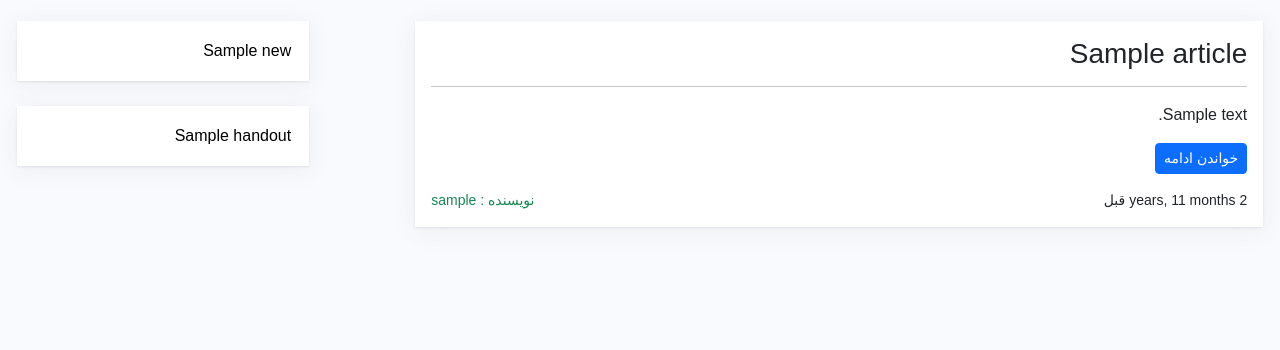
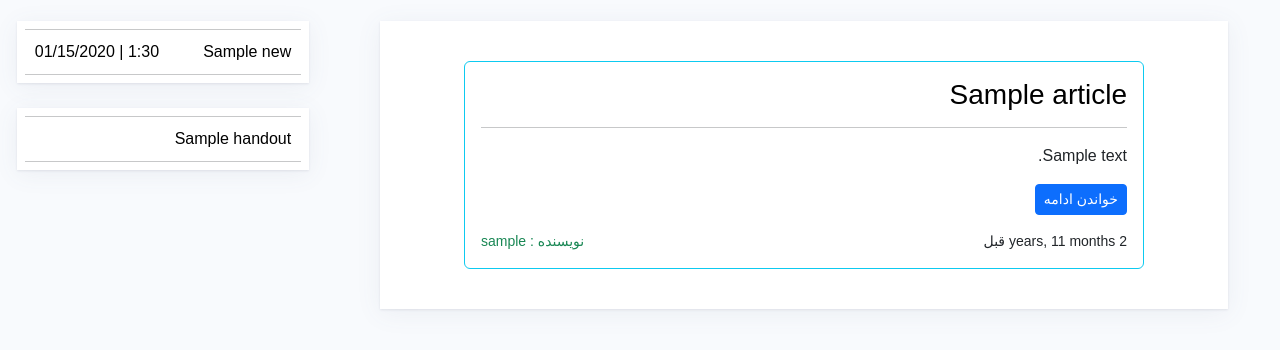
Before and after one commit to PooyaRezaee/institute, a Django app: page / in a window 1280 px wide. Shown: the part 72-422 px from the top of the page. Run offline with Django 4.2, Linux system fonts and the light colour scheme; tables that the repository leaves empty hold one stand-in row (values such as "Sample post"); some web fonts are replaced.

Commit message:
Upgrade UI

```diff
--- a/home/templates/home/detail_news.html
+++ b/home/templates/home/detail_news.html
@@ -5,5 +5,6 @@
         <h3>{{news.title}}</h3>
         <hr>
         <p>{{news.body | linebreaks }}</p>
+        <p class='text-primary font-italic'><span>{{news.created | date:'f' }} | {{news.created | date:'SHORT_DATE_FORMAT' }}</span></p>
     </div>
 {% endblock body  %}
--- a/home/templates/home/index.html
+++ b/home/templates/home/index.html
@@ -7,9 +7,12 @@
         <section class="box p-2" dir="rtl">
             <!-- News -->
             {% for news in last_news %}
-            <a href='{% url "home:detail-news" news.id %}' class="item-box d-block">
-                {{news.title}}
+            <hr class='m-0'>
+            <a href='{% url "home:detail-news" news.id %}' class="item-box d-flex justify-content-between">
+                <span>{{news.title}}</span>
+                <span>{{news.created | date:'f' }} | {{news.created | date:'SHORT_DATE_FORMAT' }}</span>
             </a>
+            <hr class='m-0'>
             {% empty %}
             <p class="item-box d-block">
                 در حال حاضر خبری بارگذاری نشده
@@ -18,10 +21,12 @@
         </section>
         <section class="box p-2" dir="rtl">
             <!-- handout -->
+            <hr class='m-0'>
             {% for handout in last_handout %}
             <a href='{{ handout.pdf.url }}' class="item-box d-block">
                 {{handout.title}}
             </a>
+            <hr class='m-0'>
             {% empty %}
             <p class="item-news d-block">
                 در حال حاضر جزوه ای بارگذاری نشده
@@ -30,16 +35,16 @@
         </section>
     </div>
 
-    <section class="col-8 float-start box p-3" dir="rtl">
+    <section class="col-8 float-start box p-3 ms-5" dir="rtl">
         <!-- Artiles -->
         {% for article in last_articles %}
-        <div>
-            <h3>{{article.title}}</h3>
+        <div class="col-10 mx-auto my-4 p-3 border border-1 border-info rounded">
+            <h3><a href="{% url 'home:detail-article' article.pk %}" class="link">{{article.title}}</a></h3>
             <hr>
-            <p>{{article.body | truncatechars:25 | linebreaks}} <a href="{% url 'home:detail-article' article.pk %}" class='btn btn-sm btn-primary'>خواندن ادامه</a></p>
+            <p>{{article.body | truncatechars:300 | linebreaks}} <a href="{% url 'home:detail-article' article.pk %}" class='btn btn-sm btn-primary'>خواندن ادامه</a></p>
             <small class="float-start text-dark">{{article.created | timesince}} قبل</small>
             <small class="float-end text-success">نویسنده : {{article.author}}</small>
-            <!-- Other -->
+            <div class="clearfix"></div>
         </div>
         {% empty %}
         <p class="item-news d-block">
--- a/home/templates/home/list_article.html
+++ b/home/templates/home/list_article.html
@@ -3,10 +3,10 @@
 {% block body %}
 <div dir="rtl" class="col-9 box mx-auto mt-5 p-4">
     {% for article in all_articles %}
-    <div class='custom-shadow p-3 radius'>
+    <div class='custom-shadow p-3 radius col-10 mx-auto my-2'>
         <h3><a href="{% url 'home:detail-article' article.pk %}" class="link">{{article.title}}</a></h3>
         <hr>
-        <p>{{article.body | truncatechars:15 }}</p>
+        <p>{{article.body | truncatechars:300 | linebreaks}} <a href="{% url 'home:detail-article' article.pk %}" class='btn btn-sm btn-primary'>خواندن ادامه</a></p>
         <small class="float-start text-primary">{{article.created | timesince}} قبل</small>
         <small class="float-end text-success">نویسنده : {{article.author}}</small>
         <div class='clearfix'></div>
--- a/home/templates/home/list_handout.html
+++ b/home/templates/home/list_handout.html
@@ -4,14 +4,17 @@
 <div dir="rtl" class="col-8 box mx-auto mt-5 p-3">
     <h4>لیست جزوات (برای دانلود کلیک کنید)</h4>
     <hr>
+    <div class=" border border-info col-11 mx-auto">
     {% for handout in all_handout %}
     <a href='{{ handout.pdf.url }}' class="item-box d-block">
         {{handout.title}}
     </a>
+    <hr class="m-1">
     {% empty %}
     <p class="item-box d-block">
         در حال حاضر جزوه ای بارگذاری نشده
     </p>
     {% endfor %}
 </div>
+</div>
 {% endblock body %}
--- a/home/templates/home/list_news.html
+++ b/home/templates/home/list_news.html
@@ -3,9 +3,11 @@
 {% block body %}
 <div dir="rtl" class="col-8 box mx-auto mt-5">
     {% for news in all_news %}
-    <a href='{% url "home:detail-news" news.id %}' class="item-box d-block">
-        {{news.title}}
+    <a href='{% url "home:detail-news" news.id %}' class="item-box d-flex justify-content-between">
+        <span>{{news.title}}</span>
+        <span>{{news.created | date:'f' }} | {{news.created | date:'SHORT_DATE_FORMAT' }}</span>
     </a>
+    <hr class='m-1'>
     {% empty %}
     <p class="item-box d-block">
         در حال حاضر خبری بارگذاری نشده
--- a/static/style.css
+++ b/static/style.css
@@ -35,5 +35,5 @@ a{
     color: rgb(0, 124, 165);
 }
 .custom-shadow{
-    box-shadow: 0px 0px 5px rgba(0, 0, 0, 0.151);
+    box-shadow: 0px 0px 5px rgba(70, 147, 211, 0.404);
 }
```
